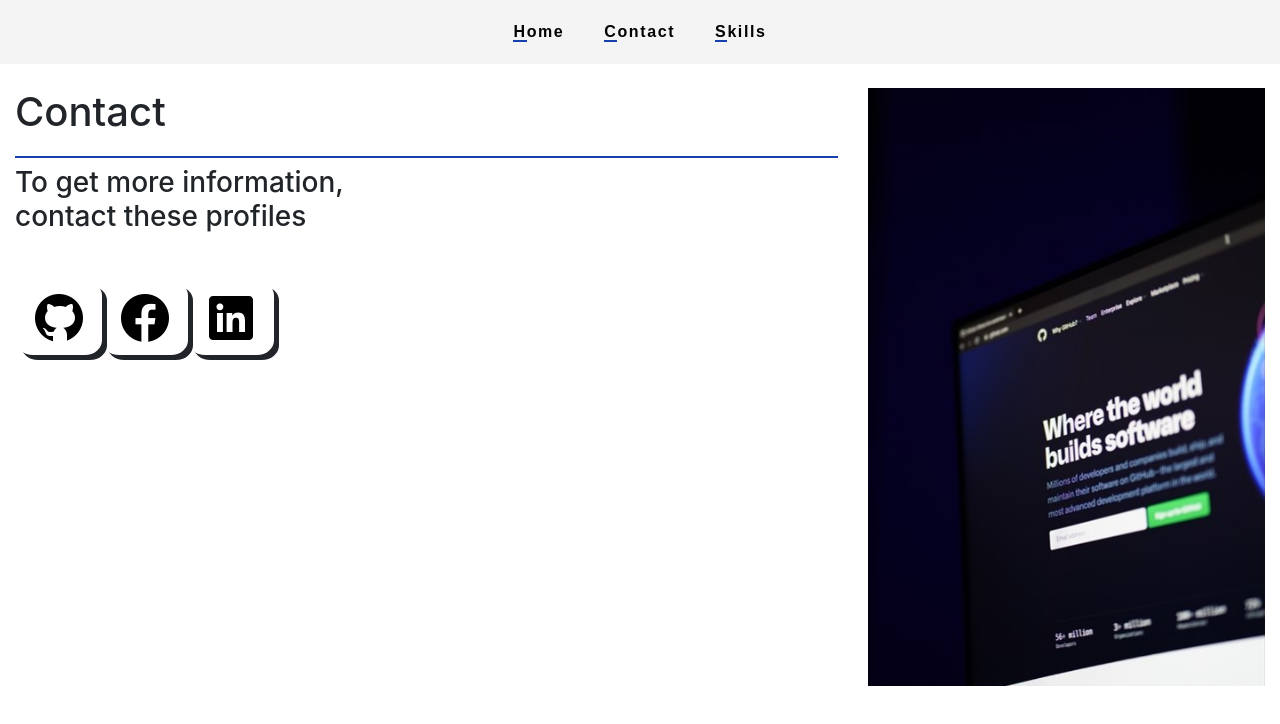
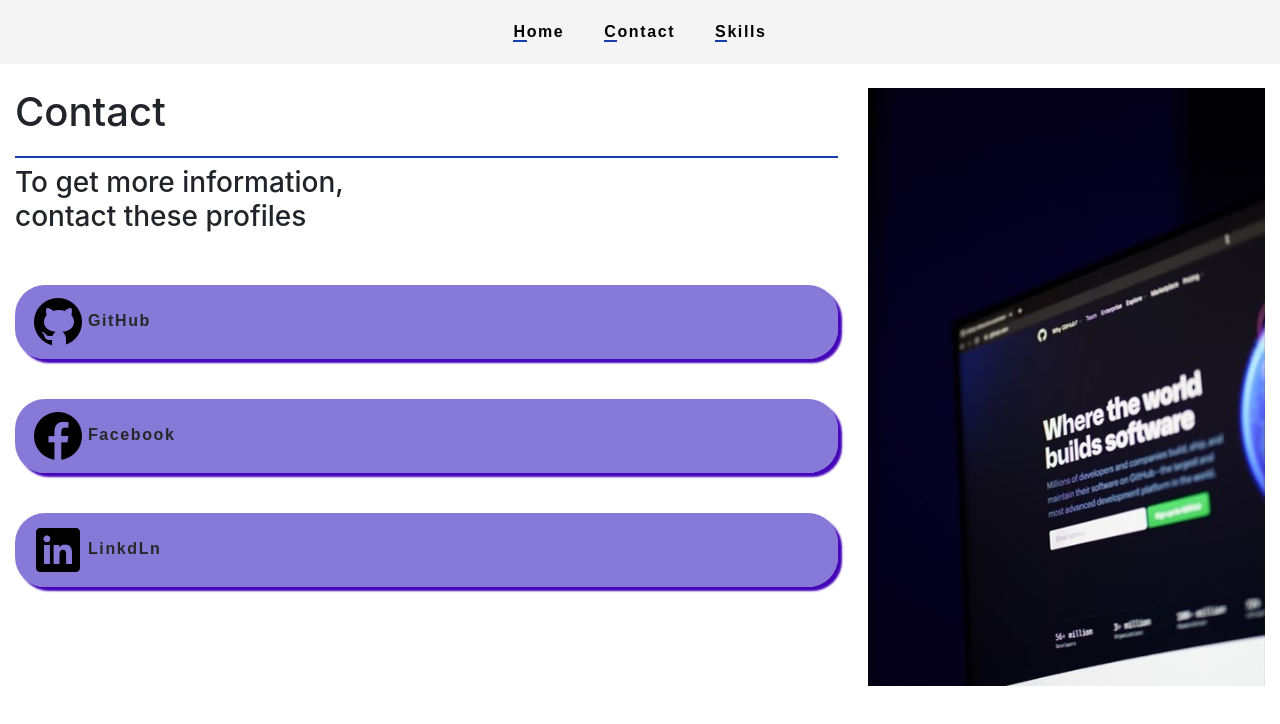
Before and after one commit to Triomphe-web/portfolio.me.akane.made, a plain HTML site: page contact.html in a window 1280 px wide. Drawn offline with Linux system fonts and the light colour scheme.

Commit message:
new version

```diff
--- a/contact.css
+++ b/contact.css
@@ -37,20 +37,26 @@
     padding: 20px;
     border-radius: 3%;
 }
-
+div.parent__button__link{
+    display: flex;
+    flex-direction: column;
+    justify-content: space-between;
+}
+div.button__link{
+    background-color: rgb(255, 255, 255);
+    margin-top: 20px;
+    margin-bottom: 20px;
+    background-color: rgba(31, 5, 180, 0.534);
+    border-radius: 30px;
+    box-shadow: 4px 4px 2px rgb(68, 6, 184);
+}
+div.button__link > a {
+    font-weight: bold;
+    color: rgb(39, 39, 39);
+}
 a.nav:hover{
     color: black;
     text-decoration: none;
-}
-div.card--img{
-    display: flex;
-    justify-content: flex-start;
-    padding: 16px;
-}
-div.card--img > a {
-    outline: none;
-    box-shadow: 5px 5px;
-    border-radius: 20%;
 }
 
 h1{
--- a/contact.html
+++ b/contact.html
@@ -23,10 +23,16 @@
                 contact these profiles</h3>
                 <br>
                 <div class="row">
-                    <div class="col-12 card--img">
-                        <a href="https://github.com/Triomphe-web" class="btn btn-default"><img src="img/icons8-github-60.png" width="60" height="60" alt=""></a>
-                        <a href="https://web.facebook.com/triomphe.forrest7/" class="btn btn-default"><img width="60" height="60" src="img/icons8-facebook-nouveau-60.png" alt="github"></a>
-                        <a href="https://www.linkedin.com/in/forrest-triomphe-70965922b" class="btn btn-default"><img width="60" height="60" src="img/icons8-linkedin-60.png" alt="github"></a>
+                    <div class="col-12 parent__button__link">
+                        <div class="button__link">
+                            <a href="https://github.com/Triomphe-web" class="btn btn-default"><img src="img/icons8-github-60.png" width="60" height="60" alt="">GitHub</a>
+                        </div>
+                        <div class="button__link">
+                            <a href="https://web.facebook.com/triomphe.forrest7/" class="btn btn-default"><img width="60" height="60" src="img/icons8-facebook-nouveau-60.png" alt="github">Facebook</a>
+                        </div>
+                        <div class="button__link">
+                            <a href="https://www.linkedin.com/in/forrest-triomphe-70965922b" class="btn btn-default"><img width="60" height="60" src="img/icons8-linkedin-60.png" alt="github">LinkdLn</a>
+                        </div>
                     </div>
                 </div>
             </div>
--- a/style.css
+++ b/style.css
@@ -28,6 +28,7 @@
     box-shadow: 2px 7px;
     border: 2px solid black;
 }
+
 img#font{
     border-bottom-left-radius: 60%;
     border-bottom-right-radius: 60%;
@@ -35,6 +36,7 @@
     border-top-right-radius: 20%;
     margin-top: 20px;
     margin-bottom: 20px;
+    box-shadow: 4px 1px 1px  rgb(20, 20, 20);
 }
 .container--flex--content{
     justify-content: center;
```
Also changed, not shown: app.js (+12 -12 lines), index.html (+4 -1 lines), typelighter.min.js (added, +7 -0 lines).
